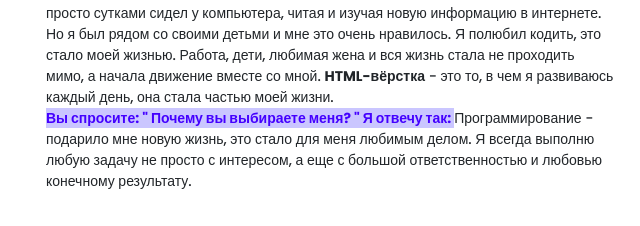
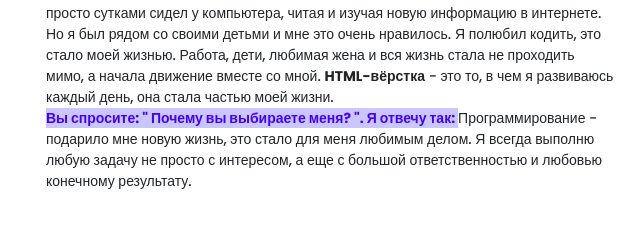
Before and after one commit to Timurbck/Portfolio, a plain HTML site: page index.html in a window 1280 px wide. Shown: the part 1214-1440 px from the top of the page, 494-1134 px from the left. Drawn offline with nearby package versions, Linux system fonts and the light colour scheme.

Commit message:
Update index.html

```diff
--- a/index.html
+++ b/index.html
@@ -121,7 +121,7 @@
 					<div class="divider divider_left  _anim-items"></div>
 					<p class="about__text  _anim-items">
 						Расскажу вам небольшую историю своей жизни как я стал HTML - верстальщиком. <br> Итак , начну сначала.
-						Когда мне исполнилось 22 года, я женился на своей любимой девушке. Через год у нас родились дочки-двойняшки. Моя потребность в хорошем заработке значительно увеличилась. На протяжении 5 лет я уезжал из одной командировки в другую. Это было для меня очень сложным шагом. Я пропускал первые шаги, первые слова. Это было ужасно грустно. Через многолетний период такого заработка я принял решение прекратить поездки, узнав, что у меня вскоре родится сын. Первым толчком стать html-верстальщиком дал мне сайт beONmax. Я просто сутками сидел у компьютера, читая и изучая новую информацию в интернете. Но я был рядом со своими детьми и мне это очень нравилось. Я полюбил кодить, это стало моей жизнью. Работа, дети, любимая жена и вся жизнь стала не проходить мимо, а начала движение вместе со мной. <b>HTML-вёрстка</b> - это то, в чем я развиваюсь каждый день, она стала частью моей жизни. <br> <span><b>Вы спросите: " Почему вы выбираете меня? " Я отвечу так: </b></span> <span>Программирование - подарило мне новую жизнь, это стало для меня любимым делом. Я всегда выполню любую задачу не просто с интересом, а еще с большой ответственностью и любовью конечному результату.</span>
+						Когда мне исполнилось 22 года, я женился на своей любимой девушке. Через год у нас родились дочки-двойняшки. Моя потребность в хорошем заработке значительно увеличилась. На протяжении 5 лет я уезжал из одной командировки в другую. Это было для меня очень сложным шагом. Я пропускал первые шаги, первые слова. Это было ужасно грустно. Через многолетний период такого заработка я принял решение прекратить поездки, узнав, что у меня вскоре родится сын. Первым толчком стать html-верстальщиком дал мне сайт beONmax. Я просто сутками сидел у компьютера, читая и изучая новую информацию в интернете. Но я был рядом со своими детьми и мне это очень нравилось. Я полюбил кодить, это стало моей жизнью. Работа, дети, любимая жена и вся жизнь стала не проходить мимо, а начала движение вместе со мной. <b>HTML-вёрстка</b> - это то, в чем я развиваюсь каждый день, она стала частью моей жизни. <br> <span><b>Вы спросите: " Почему вы выбираете меня? ". Я отвечу так: </b></span> <span>Программирование - подарило мне новую жизнь, это стало для меня любимым делом. Я всегда выполню любую задачу не просто с интересом, а еще с большой ответственностью и любовью конечному результату.</span>
 					</p>
 				</div>
 				<div class="about__skills ">
```
